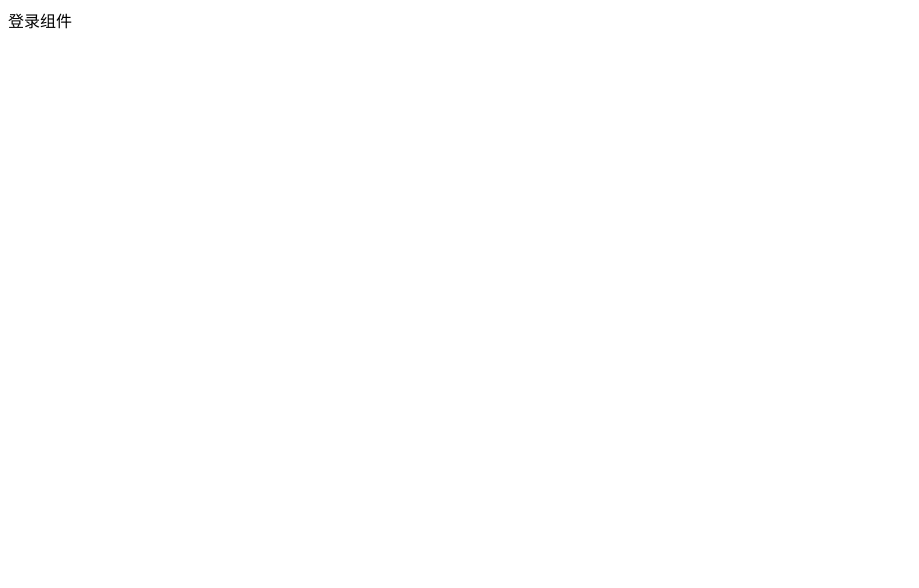
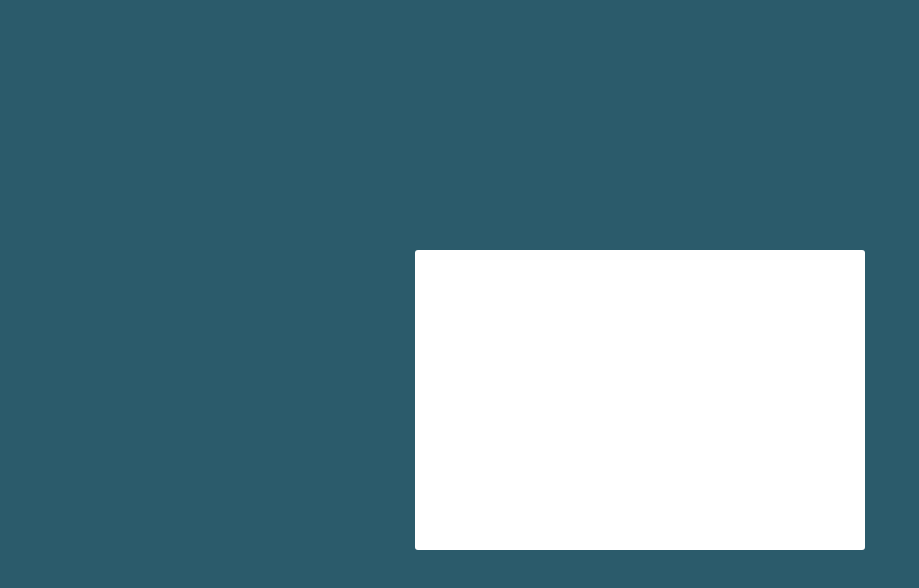
Before and after one commit to zhouxiao123456/vue-shop, a Vue app: page /#/login in a window 1280 px wide. Shown: the top 588 px of the page, without its empty margins (0-919 px from the left). Built offline with nearby package versions, Linux system fonts and the light colour scheme.

Commit message:
03.绘制登录组件最基础的盒子

```diff
--- a/package.json
+++ b/package.json
@@ -18,6 +18,8 @@
     "@vue/cli-plugin-router": "~4.5.0",
     "@vue/cli-service": "~4.5.0",
     "babel-plugin-component": "^1.1.1",
+    "less": "^4.1.0",
+    "less-loader": "^7.3.0",
     "vue-cli-plugin-element": "^1.0.1",
     "vue-template-compiler": "^2.6.11"
   }
--- /dev/null
+++ b/src/assets/css/global.css
@@ -0,0 +1,8 @@
+html,
+body,
+#app {
+  width: 100%;
+  height: 100%;
+  margin: 0;
+  padding: 0;
+}
--- a/src/components/Login.vue
+++ b/src/components/Login.vue
@@ -1,9 +1,56 @@
 <template>
-  <div>
-    登录组件
+  <div class="login_container">
+    <!-- 登录盒子  -->
+    <div class="login_box"></div>
   </div>
 </template>
 
 <script>
 export default {};
 </script>
+
+<style lang="less" scoped>
+.login_container {
+  background-color: #2b5b6b;
+  height: 100%;
+}
+.login_box {
+  width: 450px;
+  height: 300px;
+  background: #fff;
+  border-radius: 3px;
+  position: absolute;
+  left: 50%;
+  top: 50%;
+  transform: translate(-50%, -50%);
+  .avatar_box {
+    height: 130px;
+    width: 130px;
+    border: 1px solid #eee;
+    border-radius: 50%;
+    padding: 10px;
+    box-shadow: 0 0 10px #ddd;
+    position: absolute;
+    left: 50%;
+    transform: translate(-50%, -50%);
+    background-color: #fff;
+    img {
+      width: 100%;
+      height: 100%;
+      border-radius: 50%;
+      background-color: #eee;
+    }
+  }
+}
+.login_form {
+  position: absolute;
+  bottom: 0;
+  width: 100%;
+  padding: 0 20px;
+  box-sizing: border-box;
+}
+.btns {
+  display: flex;
+  justify-content: flex-end;
+}
+</style>
```
Also changed, not shown: src/main.js (+9 -7 lines), 1 other file (tests, documents, lock files or other folders).
